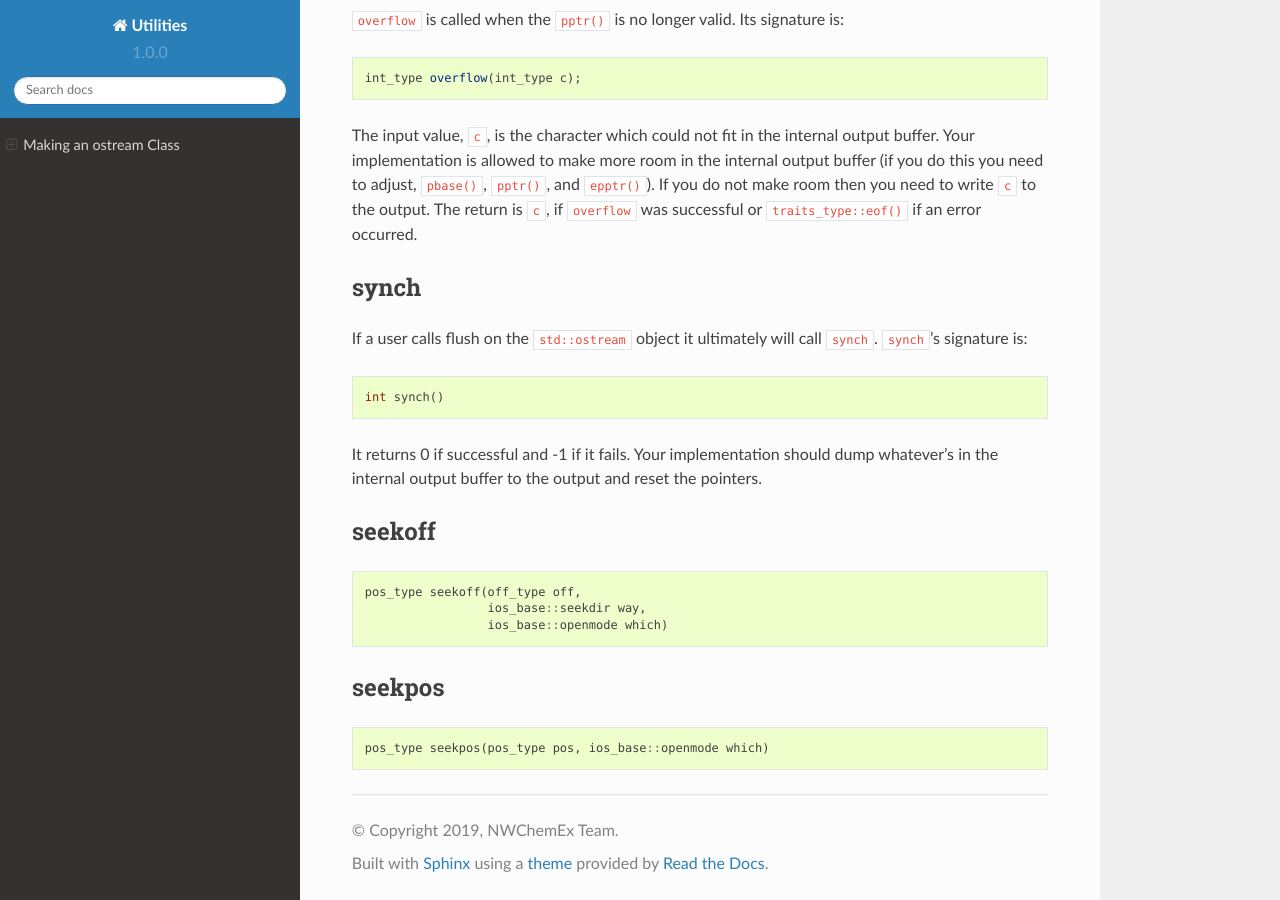
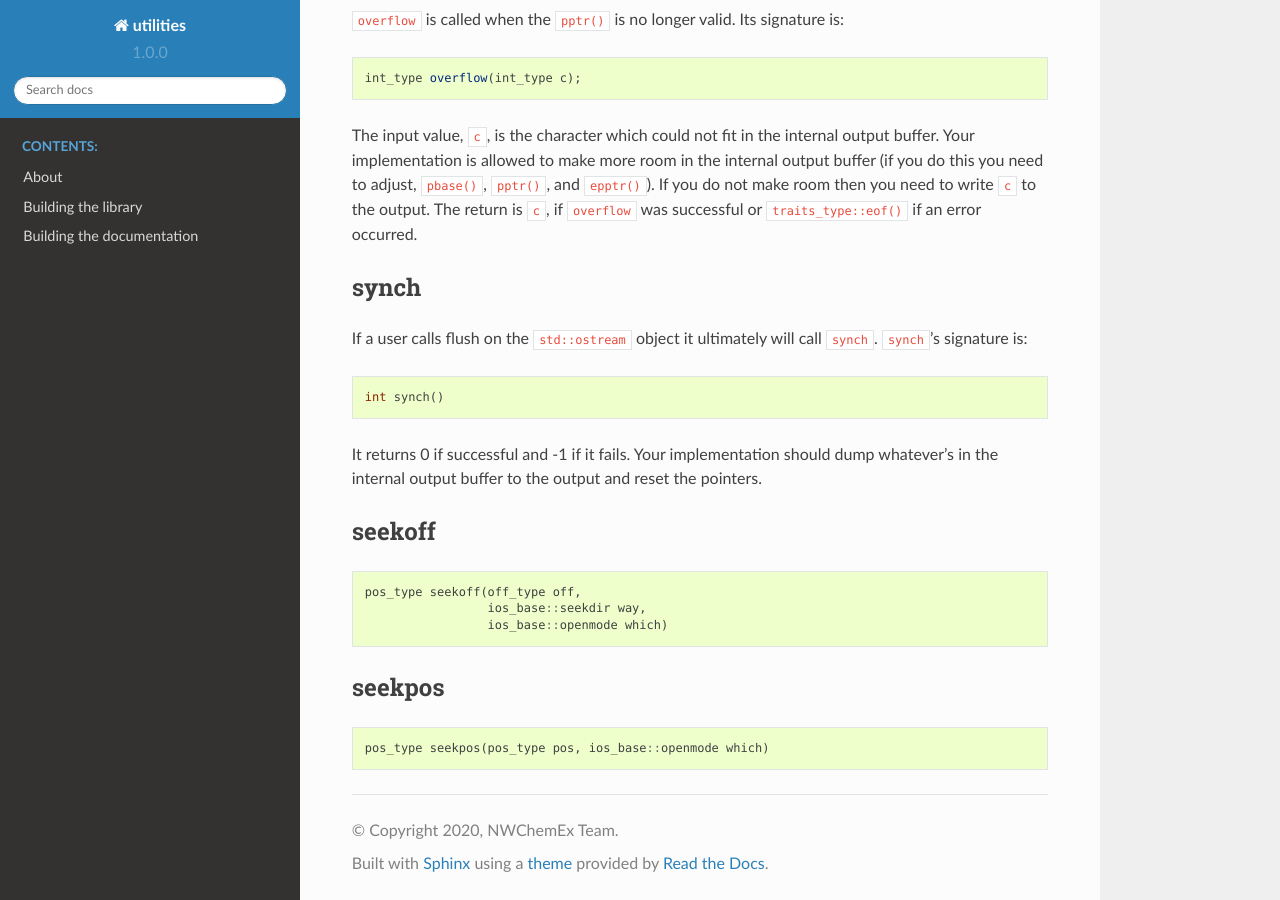
Before and after one commit to NWChemEx-Project/Utilities, a Sphinx documentation site: the page built from docs/source/making_an_ostream.rst, in a window 1280 px wide and 900 px high, scrolled down 3159 px. Built offline with Sphinx 7.4.7 and the Read the Docs theme 2.0.0, drawn with Linux system fonts in a browser that asks for light colours; pages that are not in the unit, such as notebooks, are missing from menus.

Commit message:
Fix docs (#66)
* Fix docs build

utilities/type_traits/type_traits_extensions.hpp breaks the docs build.
Added doxygen preprocessor commands as a temporary fix.

* Added about and installation for docs

* Fixed file names in doxygen comments

* Replace SDE with Utilities

* Minor fixes on the docs

* More fixes on docs

```diff
--- /dev/null
+++ b/docs/source/about/index.rst
@@ -0,0 +1,5 @@
+.. toctree::
+   :maxdepth: 2
+   :caption: Contents:
+
+   about
--- a/docs/source/conf.py
+++ b/docs/source/conf.py
@@ -11,10 +11,10 @@
 
 # -- Project information -----------------------------------------------------
 
-project = u'Utilities'
-copyright = u'2019, NWChemEx Team'
+project = u'utilities'
+copyright = u'2020, NWChemEx Team'
 author = u'NWChemEx Team'
-src_dir = u'utilities'
+#src_dir = u'utilities'
 
 # The short X.Y version
 version = u'1.0.0'
@@ -59,12 +59,10 @@
     "doxygenStripFromPath" : "..",
     "createTreeView" : True,
     "exhaleExecutesDoxygen" : True,
-    "exhaleDoxygenStdin" : "INPUT = " + os.path.join(root_path, project,
-                                                     "detail_")
+    "exhaleDoxygenStdin" : "INPUT = " + os.path.join(root_path, project)
 }
-
 # Add any paths that contain templates here, relative to this directory.
-templates_path = []
+#templates_path = ['_templates']
 
 # The suffix(es) of source filenames.
 # You can specify multiple suffix as a list of string:
@@ -107,7 +105,7 @@
 # Add any paths that contain custom static files (such as style sheets) here,
 # relative to this directory. They are copied after the builtin static files,
 # so a file named "default.css" will overwrite the builtin "default.css".
-html_static_path = []
+#html_static_path = ['_static']
 
 # Custom sidebar templates, must be a dictionary that maps document names
 # to template names.
--- /dev/null
+++ b/docs/source/installation/index.rst
@@ -0,0 +1,5 @@
+.. toctree::
+   :maxdepth: 2
+   :caption: Contents:
+
+   building
```
Also changed, not shown: docs/source/about/about.rst (added, +25 -0 lines), docs/source/index.rst (+8 -0 lines), docs/source/installation/building.rst (added, +50 -0 lines), docs/README.md, 5 other files.
